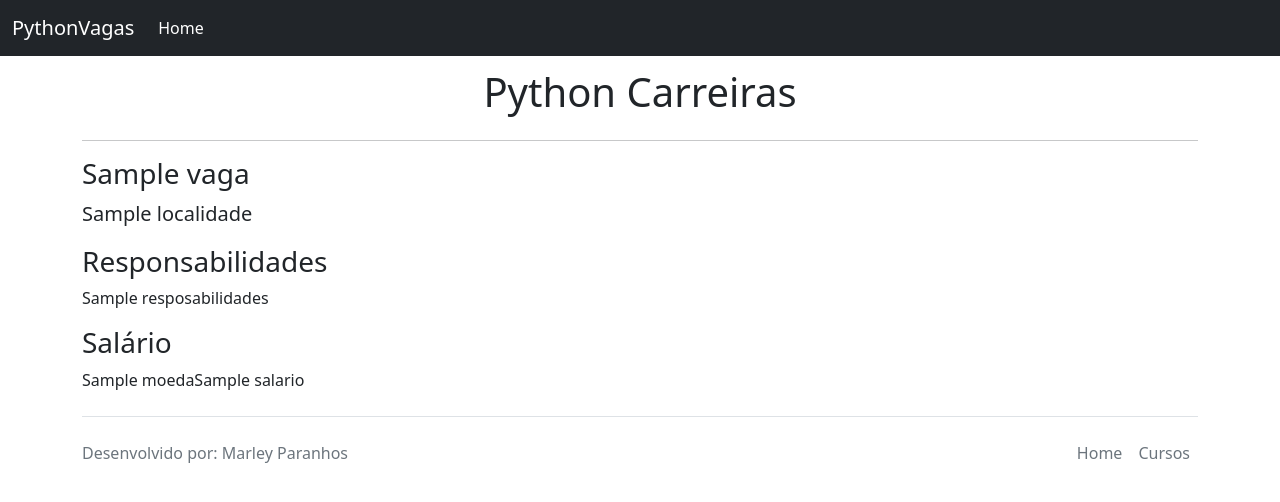
After one commit to marley-paranhos/python_carreiras_v2, a Flask app: template templates/detalhevaga.html in a window 1280 px wide. The commit adds this page. Shown: the top 502 px of the page. Run offline with Flask 3, Linux system fonts and the light colour scheme; the template is opened without the code that fills it: most values are stand-ins (such as "Sample title", 1, 10 or a date in 2020).

Commit message:
Criada página detalhevaga.html

```diff
--- a/app.py
+++ b/app.py
@@ -1,5 +1,5 @@
 from flask import Flask, render_template, jsonify
-from database import carrega_vagas_db
+from database import carrega_vagas_db, carrega_vaga_db
 
 app = Flask(__name__)
 
@@ -16,5 +16,13 @@ def lista_vagas():
     return jsonify(vagas)
 
 
+@app.route('/vaga/<int:id>')
+def mostra_vaga(id):
+    vaga = carrega_vaga_db(id)
+    if not vaga:
+        return "Vaga não encontrada", 404
+    return render_template('detalhevaga.html', vaga=vaga)
+
+
 if __name__ == '__main__':
     app.run(host='0.0.0.0', debug=True)
--- a/requirements.txt
+++ b/requirements.txt
@@ -2,4 +2,4 @@ Flask
 gunicorn
 SQLAlchemy
 pymysql
-mysql-connector-python
+# mysql-connector-python
--- /dev/null
+++ b/templates/detalhevaga.html
@@ -0,0 +1,24 @@
+<!DOCTYPE html>
+<html lang="en">
+<head>
+  <meta charset="UTF-8">
+  <meta http-equiv="X-UA-Compatible" content="IE=edge">
+  <meta name="viewport" content="width=device-width, initial-scale=1.0">
+  <title>{{vaga.titulo}}</title>
+   <link rel="stylesheet" href="https://cdn.jsdelivr.net/npm/bootstrap@5.2.3/dist/css/bootstrap.min.css" integrity="sha384-rbsA2VBKQhggwzxH7pPCaAqO46MgnOM80zW1RWuH61DGLwZJEdK2Kadq2F9CUG65" crossorigin="anonymous">
+</head>
+<body>
+  {% include 'includes/navbar.html' %}
+  <div class="container">
+    <h1 class="text-center mt-2 mb-4">Python Carreiras</h1>
+    <hr>
+    <h3>{{vaga.titulo}}</h3>
+    <p class="lead">{{vaga.localidade}}</p>
+    <h3>Responsabilidades</h3>
+    <p>{{vaga.resposabilidades}}</p>
+    <h3>Salário</h3>
+    <p>{{vaga.moeda}}{{vaga.salario}}</p>
+  </div>
+  {% include 'includes/footer.html' %}
+</body>
+</html>
--- a/templates/includes/vagas_item.html
+++ b/templates/includes/vagas_item.html
@@ -13,11 +13,11 @@
     </div>
     <div>
       <strong>Responsabilidades:</strong>
-      {{ vaga.responsabilidade }}
+      {{ vaga.resposabilidades }}
     </div>
   </div>
   <div class="col-3">
-      <a href="https://wa.me/+5531980139754?text=Olá, fiz uma visita na sua homepage, e estou interessado na vaga de {{vaga.titulo}}, em {{vaga.localidade}}" target="_blank" type="button" class="btn btn-outline-primary">Aplicar</a>
+      <a href="/vaga/{{vaga.id}}" type="button" class="btn btn-outline-primary">Aplicar</a>
 
   </div>
 </div>
```
Also changed, not shown: database.py (+16 -0 lines).
